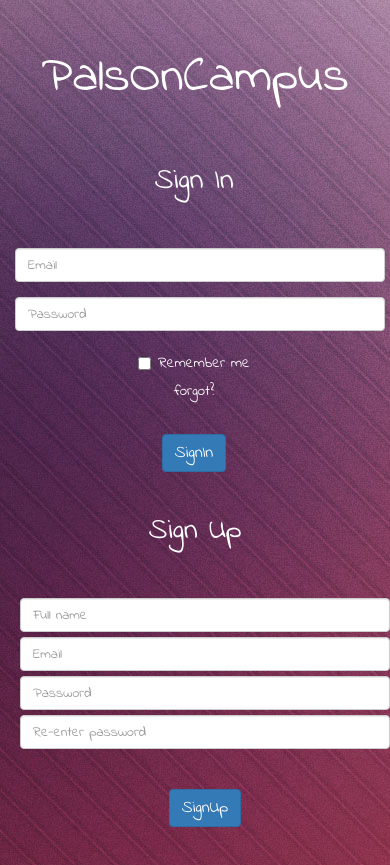
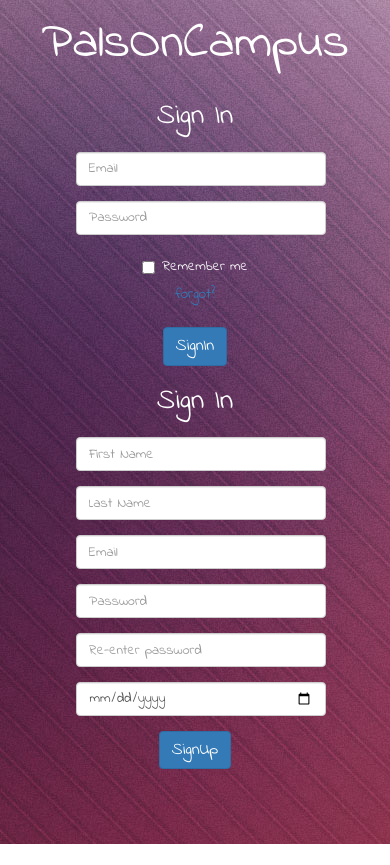
Before and after one commit to mmail002/palsoncampus, a Flask app: page / in a window 390 px wide. After the commit the page ends 844 px from the top, so only its background shows below. Run offline with Flask 2, Linux system fonts and the light colour scheme; parts of the project's set-up code (start-up, migrations or seed data) failed here and were passed over; some libraries are stand-ins or nearby versions.

Commit message:
Homepage design with better responsive template

```diff
--- a/static/style.css
+++ b/static/style.css
@@ -1,67 +1,58 @@
-
 body{
-    #background-color:#cf6766;
-    background-image: url('img/5.jpg');
+    background-image: url("img/5.jpg");
     font-family: 'Indie Flower', cursive;
-
-}
-h1{
-    margin-top: 50px;
-    color: white;
-    font-size: 50px;
-
+    color:white;
 }
 h3{
-    color: white;
-    font-size: 30px;
+    font-size:29px;
 }
-.right{
-    border-right:2px solid #C8C8C8;
+#left{
+    margin-top:3%;
 }
-#main_container{
-    margin-top: 40px;
-}
-#left_box{
-    height: 350px;
-}
-#right_box{
-    height: 350px;
-}
-.padding{
-    padding:40px 200px;
-}
-#left_inside_box{
-    height:300px;
-}
-#pwd_signup{
-    margin-top:5px;
-}
-#signup{
-    margin-top:40px;
-}
-#email_signup{
-    margin-top:5px;
-}
-#signin_form{
-    margin-top:50px;
-}
-#signup_form{
-    margin-top:50px;
-    margin-left:20px;
+#right{
+    margin-top:3%;
 }
 #signin_button{
-    margin-top:24px;
+    font-size:17px;
+}
+#signup_button{
+    font-size:17px;
+}
+#title{
+    margin-top:4%;
+    font-size:50px;
+}
+#left_form{
+    margin-top:5%;
 }
 #email_field{
-    width:400px;
+    margin-left:18%;
 }
 #pass_field{
-    width:400px;
+    margin-left:18%;
 }
-#fields{
-    width:400px;
+#forgot{
+     font-size:15px;
 }
-#remember_me_label{
-    color:white;
-    font-size: 15px;
+/*right form starts from here*/
+#right_form{
+    margin-top:5%;
 }
+#first_name_field{
+     margin-left:18%;
+}
+#last_name_field{
+     margin-left:18%;
+}
+#email_field{
+     margin-left:18%;
+}
+#pass_field{
+     margin-left:18%;
+}
+#re_pass_field{
+     margin-left:18%;
+}
+#birth_date_field{
+     margin-left:18%;
+}
--- a/templates/index.html
+++ b/templates/index.html
@@ -4,60 +4,89 @@
         <meta charset="utf-8">
         <meta name="viewport" content="width=device-width, initial-scale=1">
         <link rel="stylesheet" href="https://maxcdn.bootstrapcdn.com/bootstrap/3.3.7/css/bootstrap.min.css">
-        <link rel="stylesheet" type="text/css" href="/static/style.css" />
+        <link rel="stylesheet" type="text/css" href="/static/style.css"/>
         <link href="https://fonts.googleapis.com/css?family=Roboto" rel="stylesheet">
         <link href="https://fonts.googleapis.com/css?family=Indie+Flower" rel="stylesheet">
     </head>
     <body>
-            <h1 class="text-center">PalsOnCampus</h1>
-            <div id="main_container" class="row">
-                <div id="left_box" class="col-sm-6 right text-center">
-                    <div class="container col-sm-12">
+        <h1 id="title" class="text-center">PalsOnCampus</h1>
+        <div clas="container-fluid">
+            <div class="row text-center">
+                <div id="left" class="col-sm-6">
                     <h3>Sign In</h3>
-                      <form class="form-horizontal">
+                    <form id="left_form" class="form-horizontal">
                         <div id="signin_form" class="form-group">
-                          <div id="email_field" class="col-sm-10 col-sm-offset-3">
+                          <div id="email_field"  class="col-xs-8">
                             <input type="email" class="form-control" id="email" placeholder="Email">
                           </div>
                         </div>
                         <div class="form-group">
-                          <div id="pass_field" class="col-sm-10 col-sm-offset-3">
+                          <div id="pass_field"  class="col-xs-8">
                             <input type="password" class="form-control" id="pwd" placeholder="Password">
                           </div>
                         </div>
                         <div class="form-group">
-                            <div class="col-sm-offset-1 col-sm-10">
+                            <div>
                                 <div class="checkbox">
-                                    <label id="remember_me_label" ><input type="checkbox"> Remember me</label>
+                                    <label id="remember_me_label" ><input type="checkbox">Remember me</label>
                                     <br>
-                                    <button  style="font-size:15px; color:white;" type="button" class="btn btn-link">forgot?</button>
+                                    <button id="forgot" type="button" class="btn btn-link">forgot?</button>
                                 </div>
                             </div>
                         </div>
-                        <div id="signin_button" class="form-group">
+                        <div class="form-group">
                           <div>
-                            <button style="font-size:17px;" type="submit" class="btn btn-primary">SignIn</button>
+                            <button id="signin_button" type="submit" class="btn btn-primary">SignIn</button>
                           </div>
                         </div>
                       </form>
                 </div>
+                <div id="right" class="col-sm-6">
+                    <h3>Sign In</h3>
+                    <form id="right_form" class="form-horizontal">
+                        <div id="signin_form" class="form-group">
+                          <div id="first_name_field" class="col-xs-8">
+                            <input type="text" class="form-control" id="first" placeholder="First Name">
+                          </div>
+                        </div>
+                        <div id="signin_form" class="form-group">
+                          <div id="last_name_field"  class="col-xs-8" >
+                            <input type="text" class="form-control" id="last" placeholder="Last Name">
+                          </div>
+                        </div>
+                        <div id="signin_form" class="form-group">
+                          <div id="email_field"  class="col-xs-8" >
+                            <input type="email" class="form-control" id="email" placeholder="Email">
+                          </div>
+                        </div>
+                        <div class="form-group">
+                            <div id="pass_field"   class="col-xs-8" >
+                            <input type="password" class="form-control" id="pwd" placeholder="Password">
+                            </div>
+                        </div>
+                        <div class="form-group">
+                            <div id="re_pass_field"  class="col-xs-8" >
+                            <input type="password" class="form-control" id="re_pwd" placeholder="Re-enter password">
+                            </div>
                         </div>
 
-                <div id="right_box" class="col-sm-13 text-center">
-                    <h3>Sign Up</h3>
-                    <form class="form-horizontal">
-                        <div id="signup_form" class="form-group">
-                          <div id="fields" class="col-sm-offset-2 col-sm-10">
-                            <input type="text" class="form-control" id="name" placeholder="Full name">                                                       		 	     <input type="email" class="form-control" id="email_signup" placeholder="Email">
-                            <input type="password" class="form-control" id="pwd_signup" placeholder="Password">
-                            <input type="password" class="form-control" id="pwd_signup" placeholder="Re-enter password">
-			    <div class="form-group col-sm-offset-1">
-                             	<button  style="font-size:17px;" id="signup" type="submit" class="btn btn-primary col-sm-offset-1">SignUp</button>
+                        <div class="form-group">
+                            <div id="birth_date_field"  class="col-xs-8">
+                                <input type="date" class="form-control" id="birth" placeholder="Date of Birth">
+                            </div>
+                        </div>
+                        <div class="form-group">
                           <div>
+                            <button id="signup_button" type="submit" class="btn btn-primary">SignUp</button>
                           </div>
                         </div>
                       </form>
                 </div>
+
             </div>
+
+        </div>
+
+
     </body>
 </html>
```
Also changed, not shown: 1 other file. Lines whose indentation alone changed are shown as unchanged.
